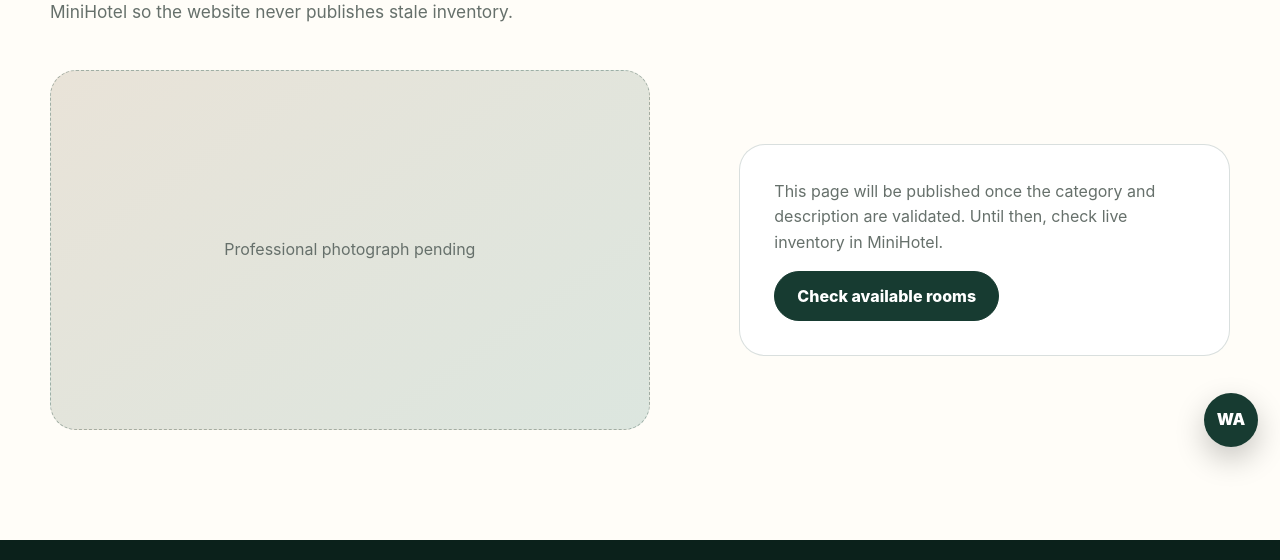
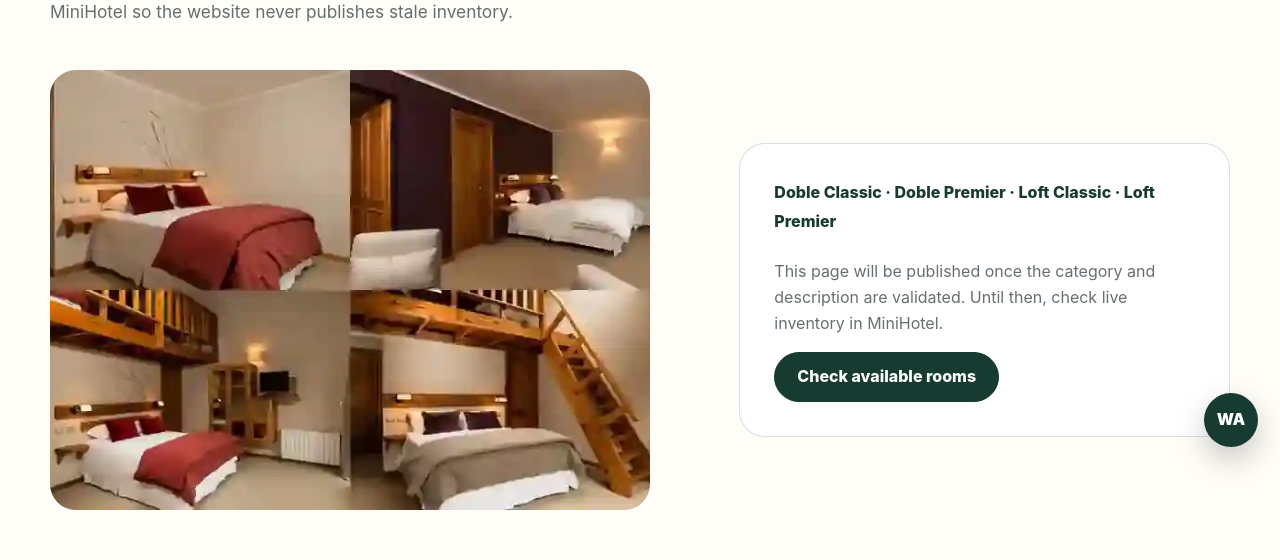
Before and after one commit to Matifernandezar/hosteria-la-camila-web, a Next.js app: page /en/habitaciones in a window 1280 px wide. Shown: the part 331-891 px from the top of the page. Built offline with nearby package versions, Linux system fonts and the light colour scheme; no server answers.

Commit message:
feat: show real room categories and photos

```diff
--- a/app/[locale]/habitaciones/page.tsx
+++ b/app/[locale]/habitaciones/page.tsx
@@ -1,8 +1,33 @@
 import type { Metadata } from "next";
 import { notFound } from "next/navigation";
-import { MediaPlaceholder } from "@/components/MediaPlaceholder";
+import { Base64Image } from "@/components/Base64Image";
 import { SectionHeading } from "@/components/SectionHeading";
 import { getDictionary, isLocale } from "@/lib/i18n";
 import { pageMetadata } from "@/lib/metadata";
-export async function generateMetadata({ params }: { params: Promise<{locale:string}> }): Promise<Metadata> { const {locale}=await params; return isLocale(locale)?pageMetadata(locale,"rooms","habitaciones"):{}; }
-export default async function Rooms({params}:{params:Promise<{locale:string}>}){const {locale}=await params;if(!isLocale(locale))notFound();const d=getDictionary(locale);return <section className="pageHero section"><div className="shell"><SectionHeading title={d.rooms.title} body={d.rooms.body}/><div className="splitMedia"><MediaPlaceholder label={d.common.photoPending}/><div className="infoPanel"><p>{d.rooms.detailBody}</p><a className="button" href={`/${locale}/reservar`}>{d.rooms.cta}</a></div></div></div></section>}
+
+export async function generateMetadata({ params }: { params: Promise<{ locale: string }> }): Promise<Metadata> {
+  const { locale } = await params;
+  return isLocale(locale) ? pageMetadata(locale, "rooms", "habitaciones") : {};
+}
+
+export default async function Rooms({ params }: { params: Promise<{ locale: string }> }) {
+  const { locale } = await params;
+  if (!isLocale(locale)) notFound();
+  const d = getDictionary(locale);
+
+  return (
+    <section className="pageHero section">
+      <div className="shell">
+        <SectionHeading title={d.rooms.title} body={d.rooms.body} />
+        <div className="splitMedia">
+          <Base64Image source="/images/habitaciones.b64.txt" alt="Habitaciones Doble Classic, Doble Premier, Loft Classic y Loft Premier de Hostería La Camila" className="mediaLandscape" />
+          <div className="infoPanel">
+            <p className="roomCategoryNames">Doble Classic · Doble Premier · Loft Classic · Loft Premier</p>
+            <p>{d.rooms.detailBody}</p>
+            <a className="button" href={`/${locale}/reservar`}>{d.rooms.cta}</a>
+          </div>
+        </div>
+      </div>
+    </section>
+  );
+}
```
